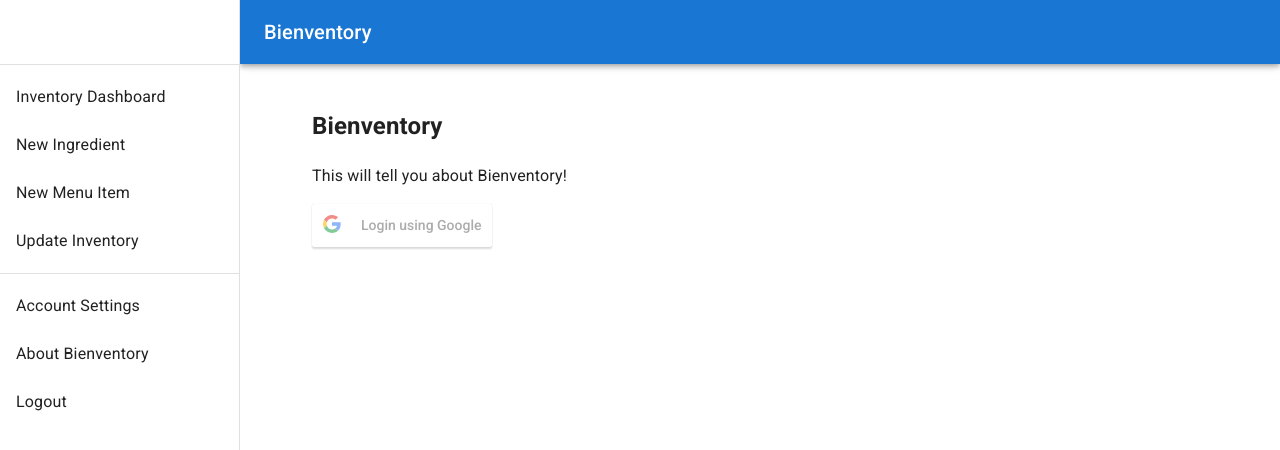
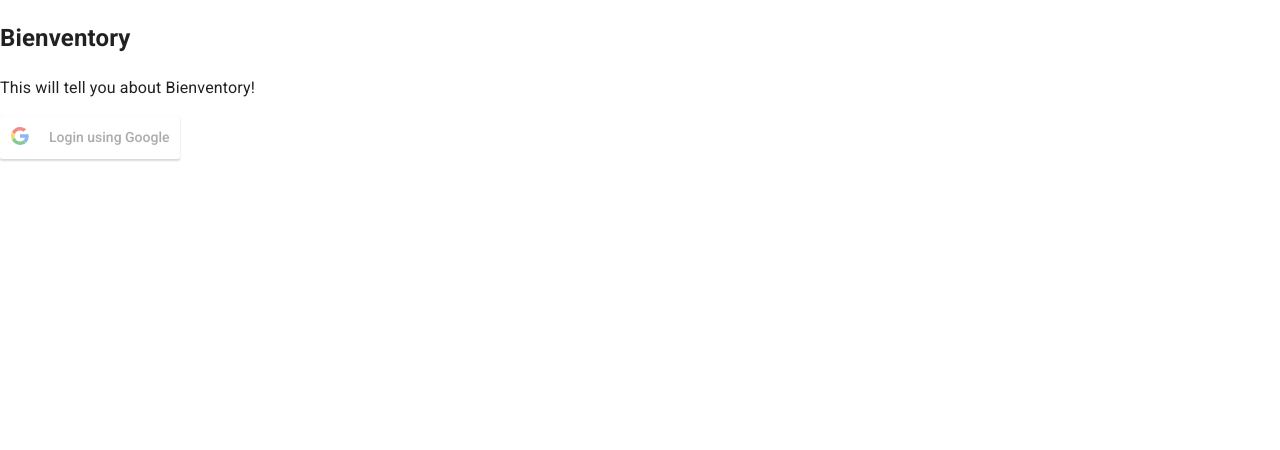
Before and after one commit to Bienventory/Bienventory-fe, a React app: page / in a window 1280 px wide. Shown: the top 450 px of the page. Built offline with nearby package versions, Linux system fonts and the light colour scheme; no server answers.

Commit message:
updated ternary to remove navigation from login page

```diff
--- a/src/components/app/App.jsx
+++ b/src/components/app/App.jsx
@@ -26,11 +26,20 @@
   };
 
   render() {
+    if (!this.state.token) {
+      return (
+        <Box sx={{ display: 'flex' }}>
+          <CssBaseline />
+          <Login event={this.handleSetState} />
+        </Box>
+      );
+    }
+
+    if (this.state.token) {
       return (
         <Box sx={{ display: 'flex' }}>
           <CssBaseline />
           <Navigation />
-
           <Box component="main" sx={{ flexGrow: 1, p: 3 }}>
             <Toolbar />
             <Switch>
@@ -38,9 +47,7 @@
                 exact
                 path="/"
                 render={(routerProps) =>
-                !this.state.token ? (
-                  <Login {...routerProps} event={this.handleSetState} />
-                ) : !this.state.user ? (
+                  !this.state.user ? (
                     <IngredientForm
                       {...routerProps}
                       event={this.handleSetState}
@@ -68,3 +75,4 @@
       );
     }
   }
+}
```
Lines whose indentation alone changed are shown as unchanged.
